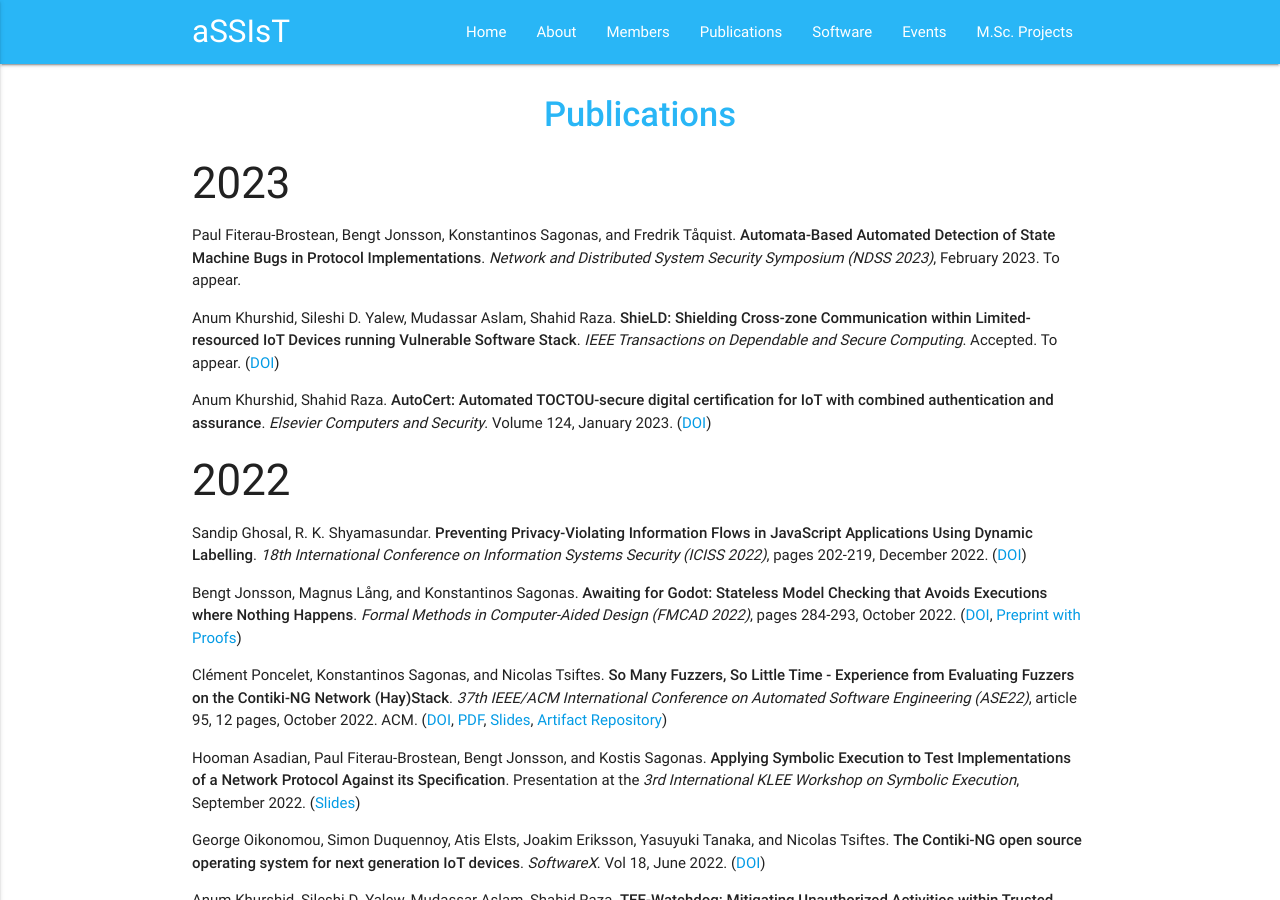
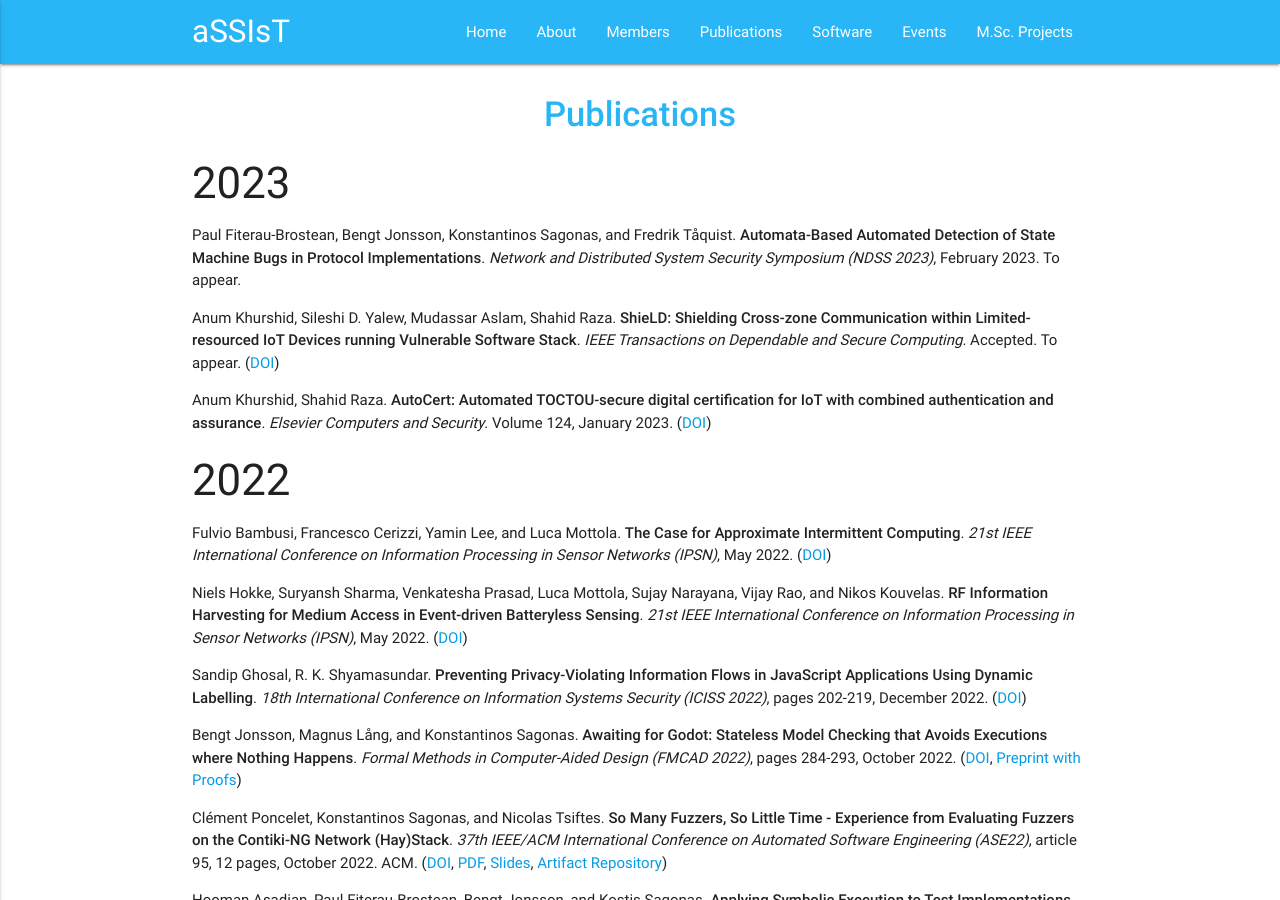
Before and after one commit to assist-project/assist-project.github.io, a Jekyll site: the page built from 03-publications.md, in a window 1280 px wide and 900 px high. Built offline with Jekyll 4.4.1, drawn with Linux system fonts in a browser that asks for light colours.

Commit message:
Added 2022 papers

```diff
--- a/03-publications.md
+++ b/03-publications.md
@@ -13,6 +13,10 @@ permalink: /publications/
 - Anum Khurshid, Shahid Raza. **AutoCert: Automated TOCTOU-secure digital certification for IoT with combined authentication and assurance**. _Elsevier Computers and Security_. Volume 124, January 2023. ([DOI](https://doi.org/10.1016/j.cose.2022.102952))
 
 ### 2022
+
+- Fulvio Bambusi, Francesco Cerizzi, Yamin Lee, and Luca Mottola. **The Case for Approximate Intermittent Computing**. _21st IEEE International Conference on Information Processing in Sensor Networks (IPSN)_, May 2022. ([DOI](https://doi.org/10.1109/IPSN54338.2022.00044))
+
+- Niels Hokke, Suryansh Sharma, Venkatesha Prasad, Luca Mottola, Sujay Narayana, Vijay Rao, and Nikos Kouvelas. **RF Information Harvesting for Medium Access in Event-driven Batteryless Sensing**. _21st IEEE International Conference on Information Processing in Sensor Networks (IPSN)_, May 2022. ([DOI](https://doi.org/10.1109/IPSN54338.2022.00037))
 
 - Sandip Ghosal, R. K. Shyamasundar. **Preventing Privacy-Violating Information Flows in JavaScript Applications Using Dynamic Labelling**. _18th International Conference on Information Systems Security (ICISS 2022)_, pages 202-219, December 2022. ([DOI](https://doi.org/10.1007/978-3-031-23690-7_12))
 
```
